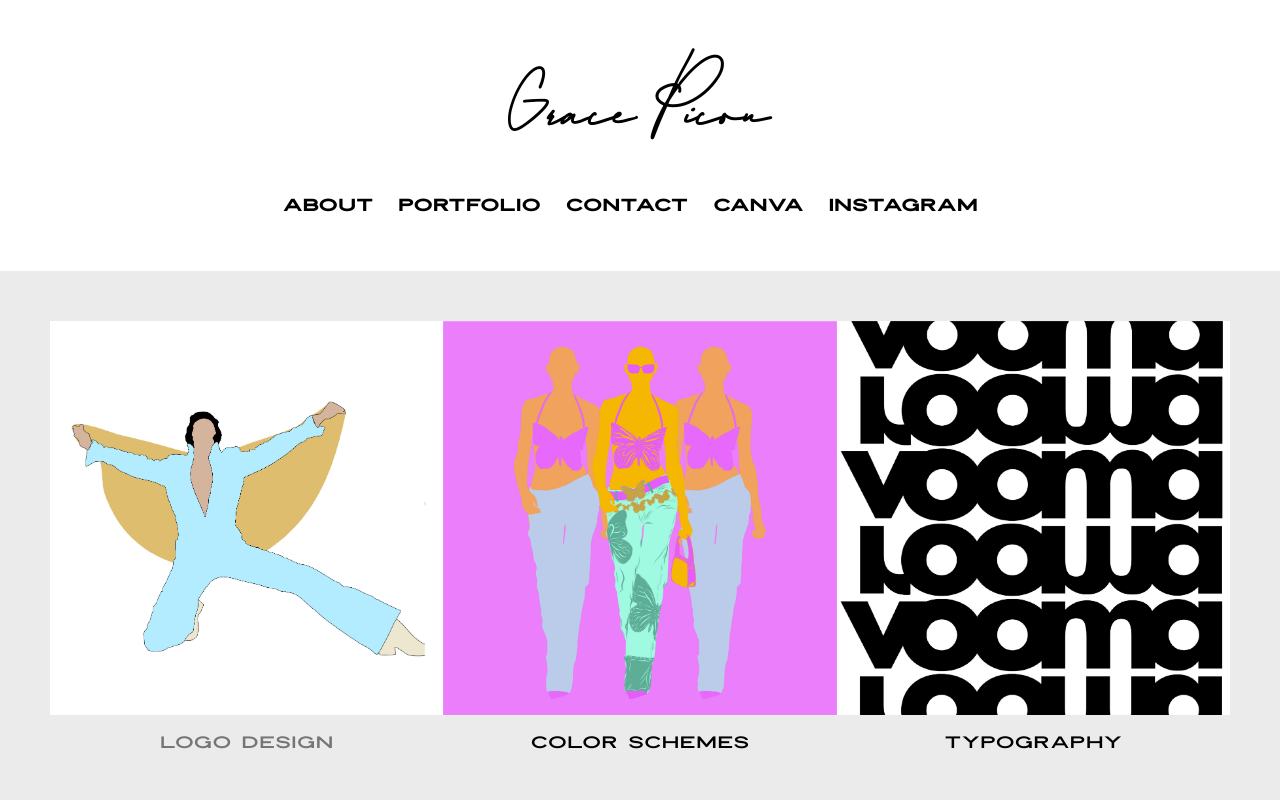
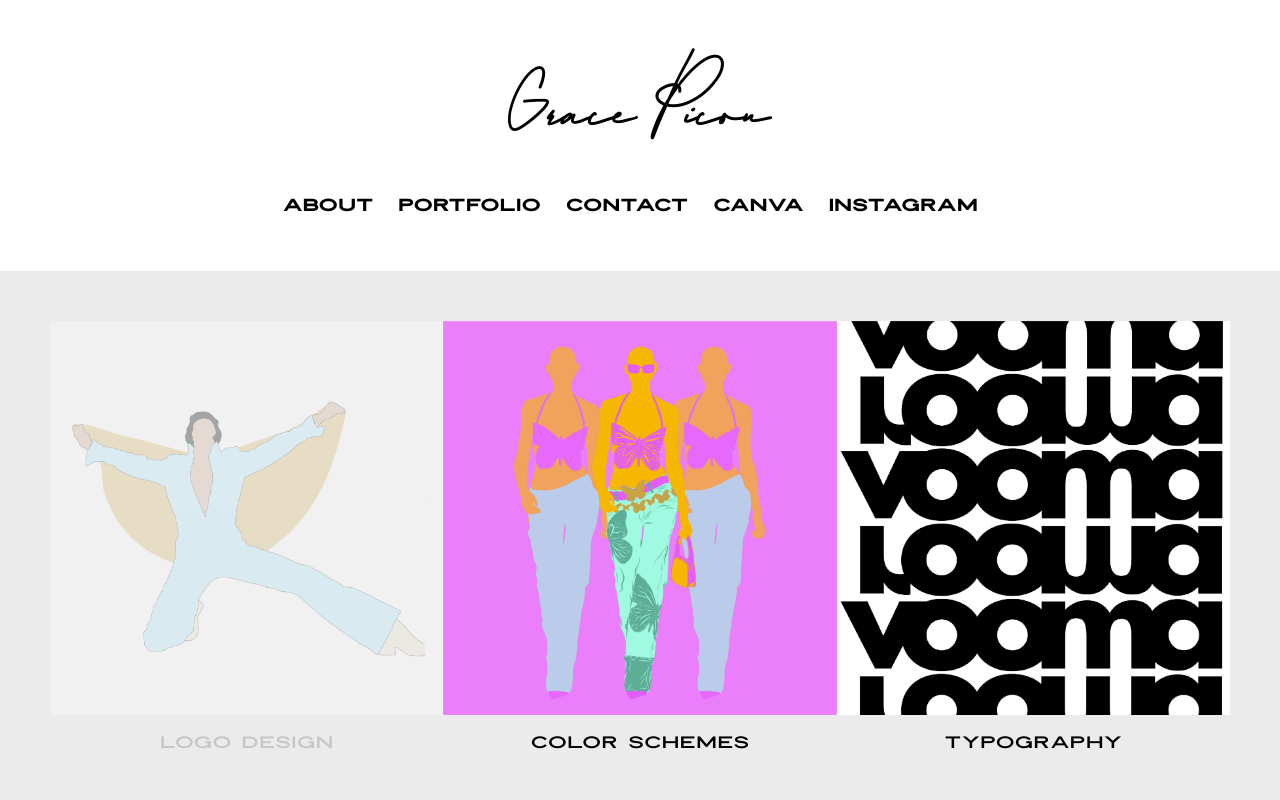
Before and after one commit to gracepicou/project_3, a plain HTML site: page index.html in a window 1280 px wide. In both pictures the pointer is over the element "Logo Design". Shown: the top 800 px of the page. Drawn offline with Linux system fonts and the light colour scheme.

```diff
--- a/css/main.css
+++ b/css/main.css
@@ -90,6 +90,11 @@ section {
     padding: 0px;
     max-width: 100%;
     height: auto;
+}
+
+.portfolio-item:hover{
+    opacity: 0.3;
+    transition: 0.4s ease;
 }
 
 .introduction img {
@@ -196,6 +201,8 @@ a.black:hover {
     flex-direction: column;
 }
 
+
+
 @media (max-width: 768px) {
     h1 {
         font-size: 35px;
```
